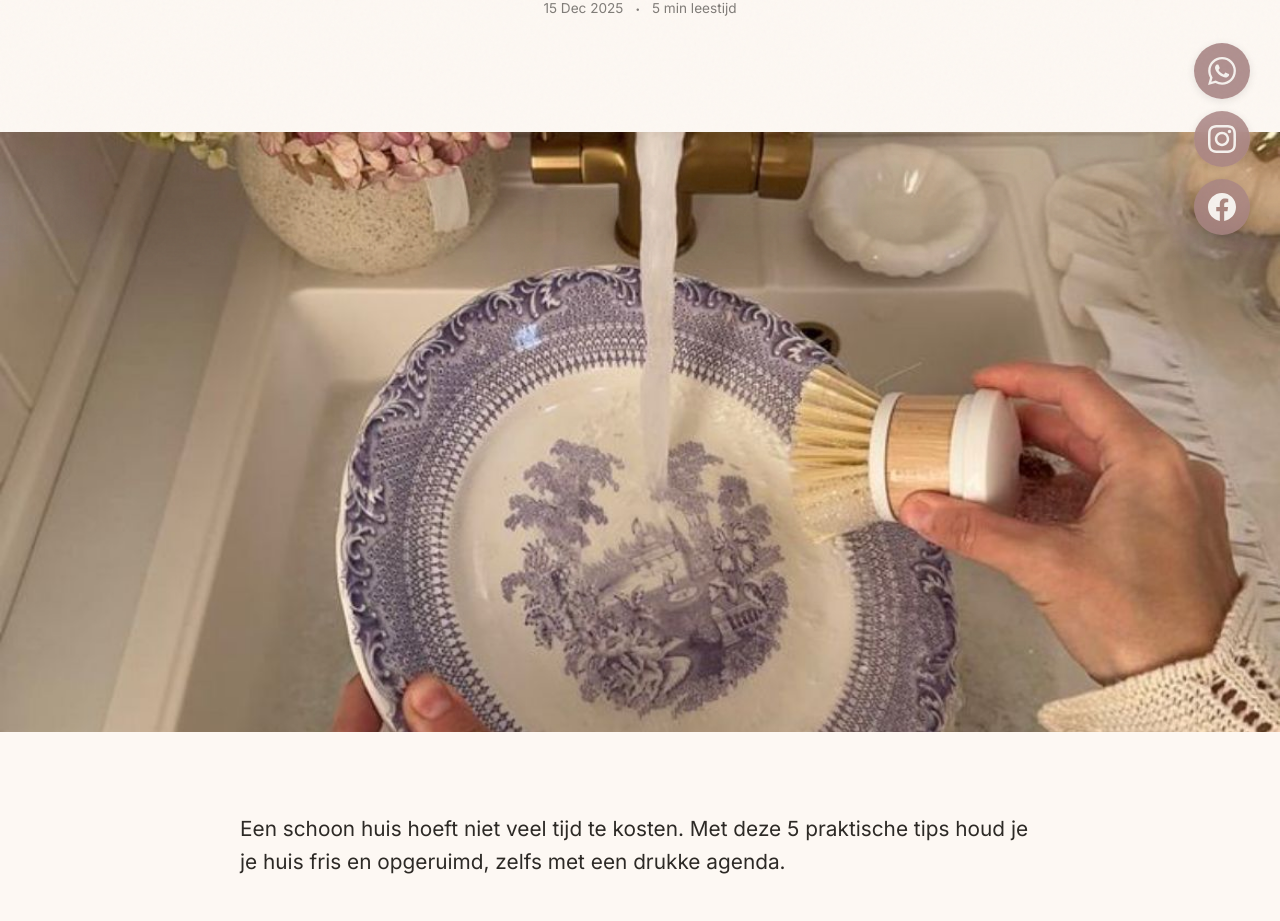
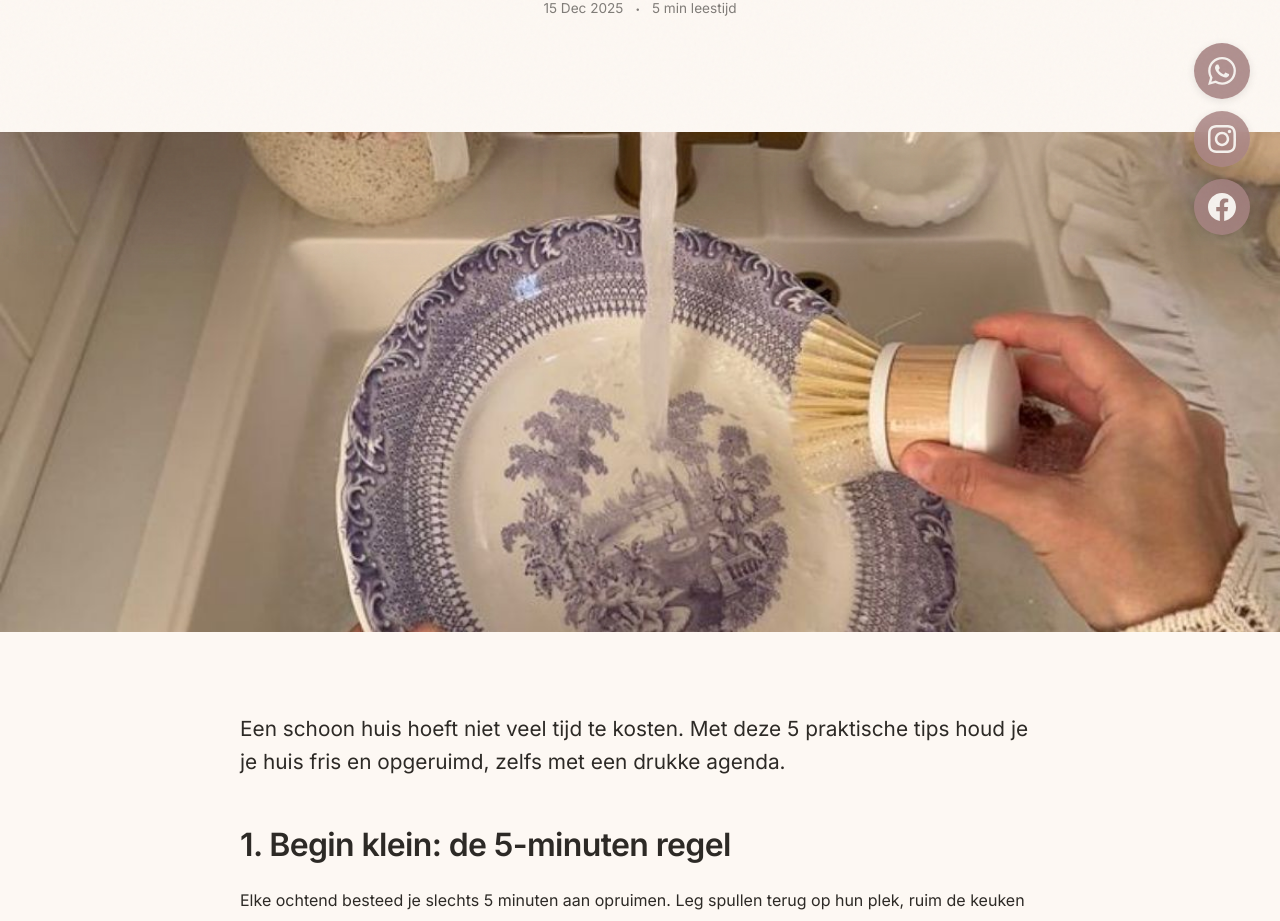
Before and after one commit to dice-pls7/fleurigthus, a Next.js app: page /blog/5-schoonmaak-tips in a window 1280 px wide. Shown: the part 535-1456 px from the top of the page. Built offline with nearby package versions, Linux system fonts and the light colour scheme; a web font is replaced by a local one.

Commit message:
potential fix voor height...

```diff
--- a/src/app/blog/[slug]/page.tsx
+++ b/src/app/blog/[slug]/page.tsx
@@ -55,7 +55,7 @@ export default function BlogPost({ params }: { params: Promise<{ slug: string }>
             <img
               src={post.image}
               alt={post.title}
-              style={{ width: '100%', height: 'auto', maxHeight: '600px', objectFit: 'cover', display: 'block' }}
+              style={{ width: '100%', height: 'auto', maxHeight: '500px', objectFit: 'cover', display: 'block' }}
             />
           </motion.div>
         </section>
--- a/src/app/globals.css
+++ b/src/app/globals.css
@@ -116,7 +116,9 @@ button {
 
 img {
   max-width: 100%;
-  height: auto;
+  max-height: 100%;
+  display: block;
+  object-fit: cover;
 }
 
 /* Utility classes */
```
